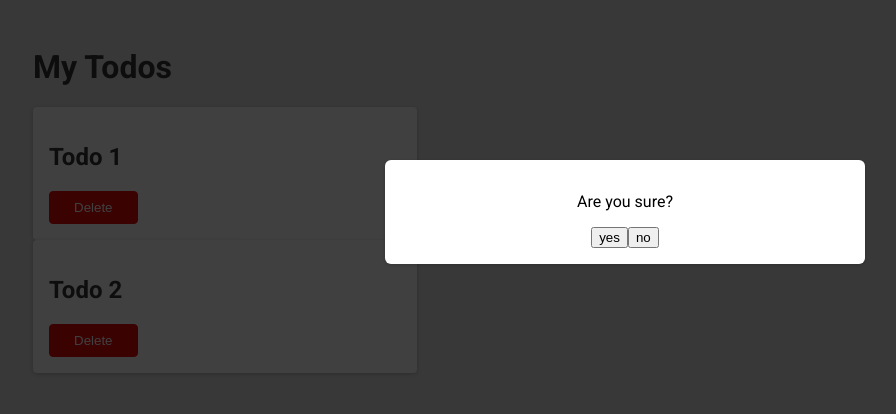
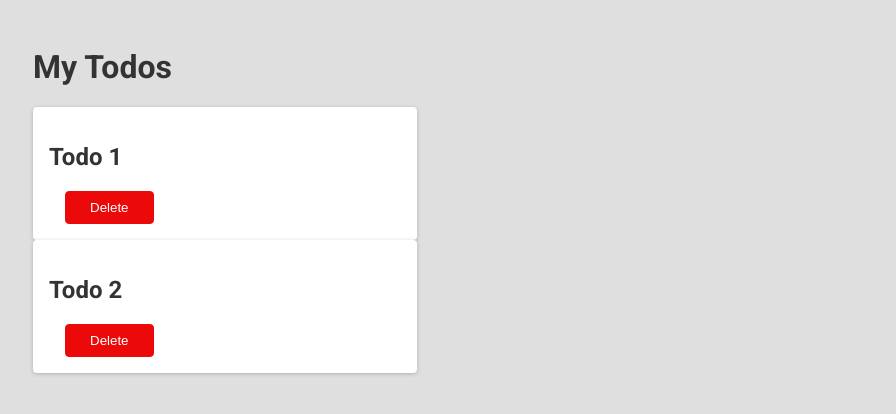
Before and after one commit to aidenjyoon/react-learning, a Next.js app: page / in a window 1280 px wide. Shown: the top 414 px of the page, without its empty margins (15-911 px from the left). Built offline with nearby package versions, Linux system fonts and the light colour scheme.

Commit message:
close modal with clicking either backdrop or the buttons
used state to be able to close modal upon clicking on the backdrop or any of the buttons in the modal

```diff
--- a/components/Backdrop.js
+++ b/components/Backdrop.js
@@ -1,7 +1,7 @@
 import style from "../styles/Home.module.scss";
 
-const Backdrop = () => {
-  return <div className={style.backdrop}></div>;
+const Backdrop = (props) => {
+  return <div className={style.backdrop} onClick={props.onClick}></div>;
 };
 
 export default Backdrop;
--- a/components/Modal.js
+++ b/components/Modal.js
@@ -1,11 +1,16 @@
 import style from "../styles/Home.module.scss";
 
-const Modal = () => {
+const Modal = (props) => {
   return (
     <div className={style.modal}>
       <p>Are you sure?</p>
-      <button>yes</button>
-      <button>no</button>
+
+      <button className={style.btn_no} onClick={props.onClick}>
+        no
+      </button>
+      <button className={style.btn} onClick={props.onClick}>
+        yes
+      </button>
     </div>
   );
 };
--- a/components/Todo.js
+++ b/components/Todo.js
@@ -1,8 +1,17 @@
+import { useState } from "react";
 import styles from "../styles/Home.module.scss";
+import Modal from "../components/Modal";
+import Backdrop from "../components/Backdrop";
 
 const Todo = (props) => {
+  const [modalIsOpen, setModalisOpen] = useState(false);
+
   const deleteHandler = () => {
-    console.log("d");
+    setModalisOpen(true);
+  };
+
+  const closeModalHandler = () => {
+    setModalisOpen(false);
   };
 
   return (
@@ -13,6 +22,10 @@ const Todo = (props) => {
           Delete
         </button>
       </div>
+
+      {/* these expressions are the same */}
+      {modalIsOpen ? <Modal onClick={closeModalHandler} /> : null}
+      {modalIsOpen && <Backdrop onClick={closeModalHandler} />}
     </div>
   );
 };
--- a/pages/index.js
+++ b/pages/index.js
@@ -2,8 +2,6 @@ import Head from "next/head";
 import Image from "next/image";
 import styles from "../styles/Home.module.scss";
 import Todo from "../components/Todo";
-import Modal from "../components/Modal";
-import Backdrop from "../components/Backdrop";
 
 const Home = () => {
   return (
@@ -11,8 +9,6 @@ const Home = () => {
       <h1>My Todos</h1>
       <Todo text="Todo 1" />
       <Todo text="Todo 2" />
-      <Modal />
-      <Backdrop />
     </div>
   );
 };
--- a/styles/Home.module.scss
+++ b/styles/Home.module.scss
@@ -15,20 +15,31 @@
 }
 
 .btn {
+  margin: 0 1rem;
   background-color: #eb0909;
   color: #ffffff;
   border-radius: 4px;
   padding: 0.5rem 1.5rem;
   border: 1px solid #eb0909;
-}
-.btn:hover {
-  background-color: #ff2929;
-  border-color: #ff2929;
+
+  &:hover {
+    background-color: #ff2929;
+    border-color: #ff2929;
+  }
 }
 
-.btn--alt {
+.btn_no {
+  margin: 0 1rem;
   background-color: transparent;
   color: #800040;
+  border-radius: 4px;
+  padding: 0.5rem 1.5rem;
+  border: 1px solid #eb0909;
+
+  &:hover {
+    background-color: #ff2929;
+    border-color: #ff2929;
+  }
 }
 
 .modal {
```
